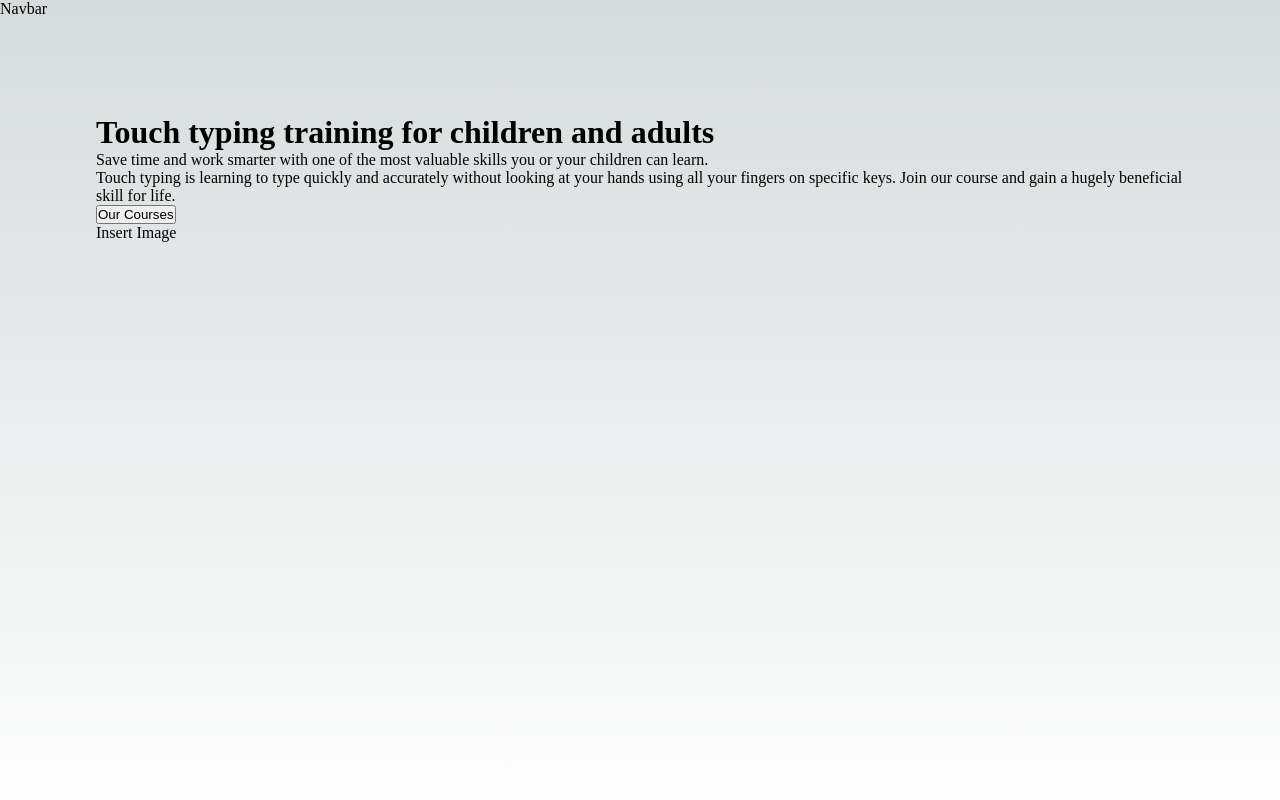
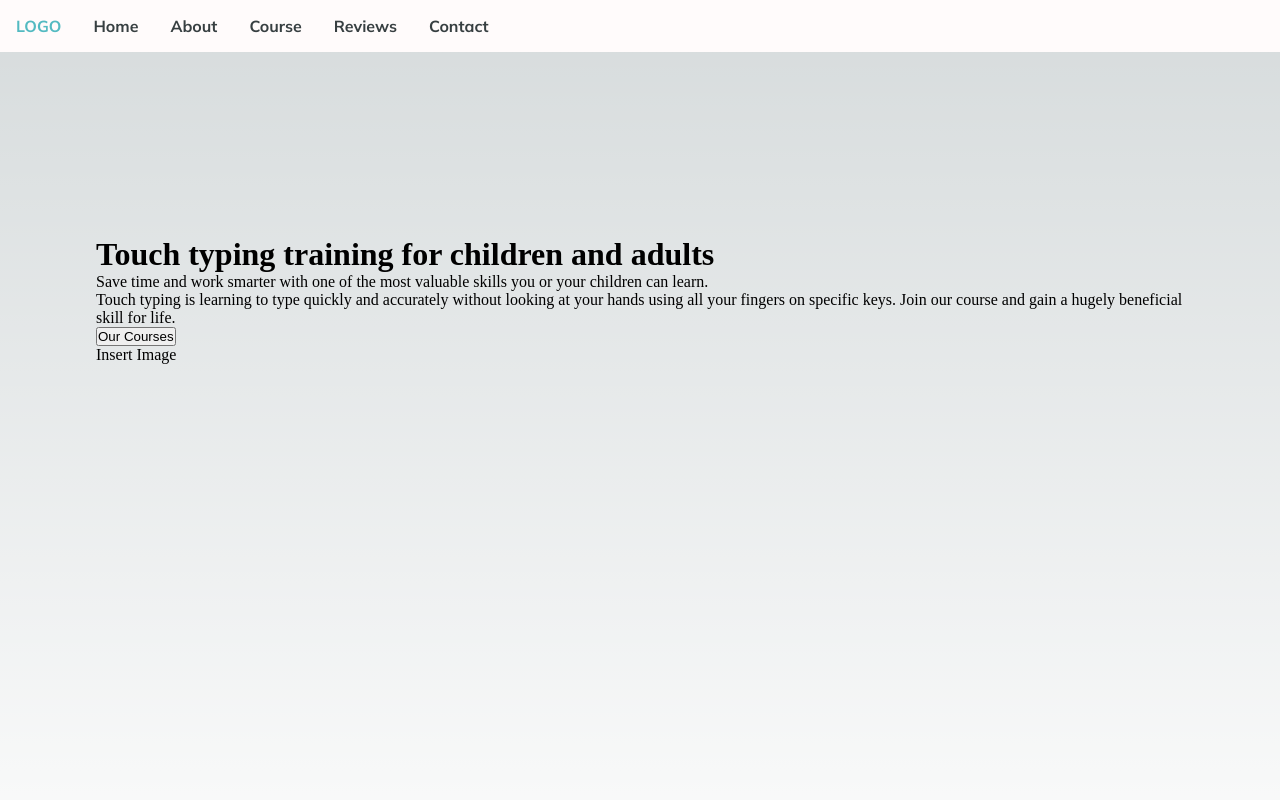
Before and after one commit to touch-typing/touch-typing-academy, a Next.js app: page / in a window 1280 px wide. Shown: the top 800 px of the page. Built offline with nearby package versions, Linux system fonts and the light colour scheme.

Commit message:
navbar styled

```diff
--- a/components/Navbar.js
+++ b/components/Navbar.js
@@ -1,9 +1,19 @@
-import React from 'react'
+import React from "react";
+import Link from "next/link";
+import styles from "../src/styles/Navbar.module.css";
+
 
 function Navbar() {
   return (
-    <div>Navbar</div>
-  )
+    <nav className={styles.nav} >
+      <div className={styles.logo} >LOGO</div>
+      <Link className={styles.link_nav} href="/">Home</Link>
+      <Link className={styles.link_nav}  href="/about">About</Link>
+      <Link className={styles.link_nav}  href="/course">Course</Link>
+      <Link className={styles.link_nav}  href="/reviews">Reviews</Link>
+      <Link className={styles.link_nav}  href="/contact">Contact</Link>
+    </nav>
+  );
 }
 
-export default Navbar
+export default Navbar;
--- /dev/null
+++ b/src/styles/Navbar.module.css
@@ -0,0 +1,31 @@
+@import url('https://fonts.googleapis.com/css2?family=Mulish:wght@200;300;400;500;600;700;800;900;1000&display=swap');
+
+
+/* margin - if give 4 values = top, right, bottom, left */
+/* if 3 values = top right/left bottom*/
+/* if  2 values = top/bottom   right/left */
+
+.nav {
+ font-family: 'Mulish';
+margin: 0 auto 88px;
+display: flex;
+gap: 2rem;
+background-color: #FFFBFB;
+padding: 1rem;
+}
+
+.logo {
+ color: #53BAC1;
+ font-weight: bold;
+}
+
+.link_nav {
+ color: #373F41;
+ font-weight: 700;
+}
+
+
+/* active - retains nav link colour when you are on that page */
+.link_nav:hover, .link_nav:active{
+color: #DE0036;
+}
```
